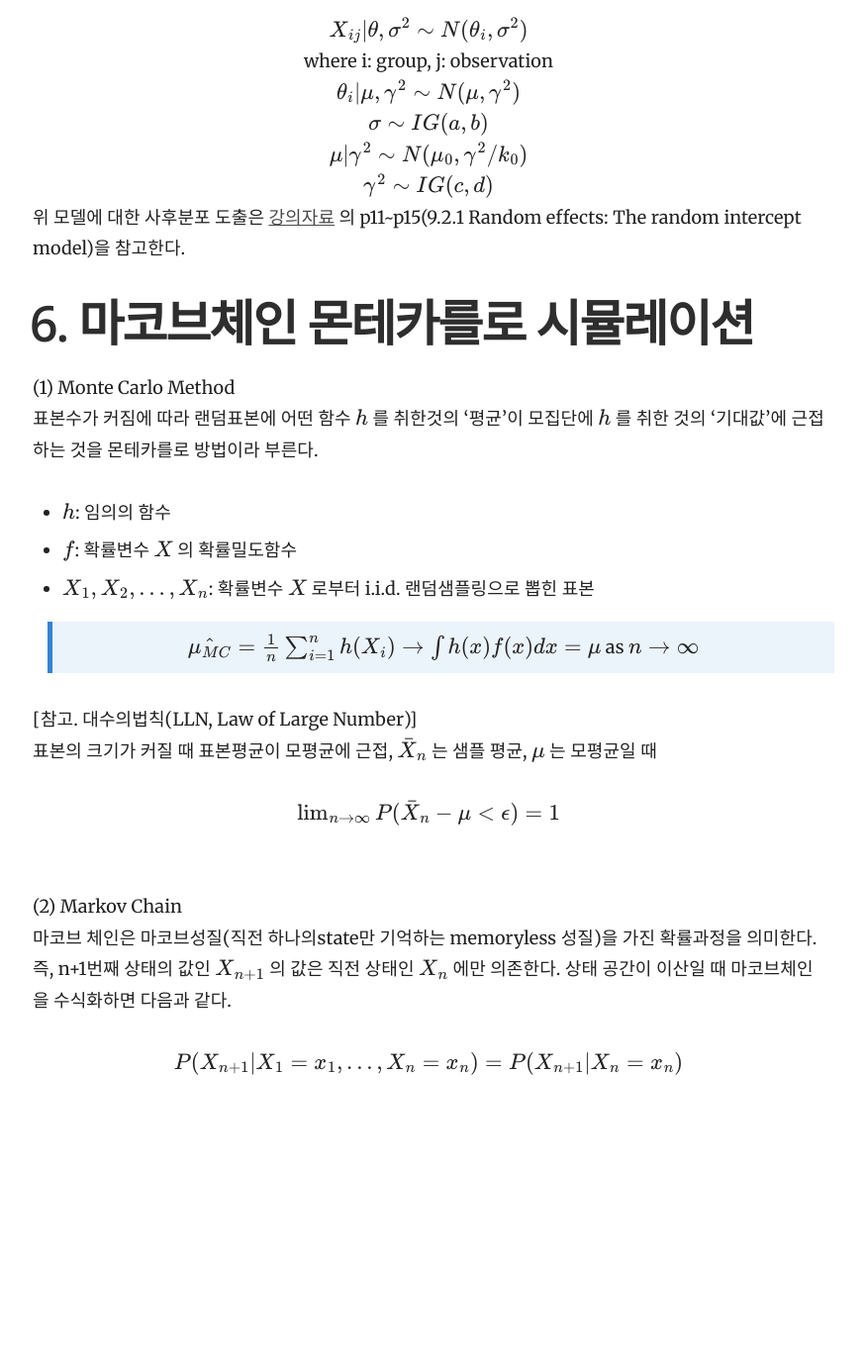
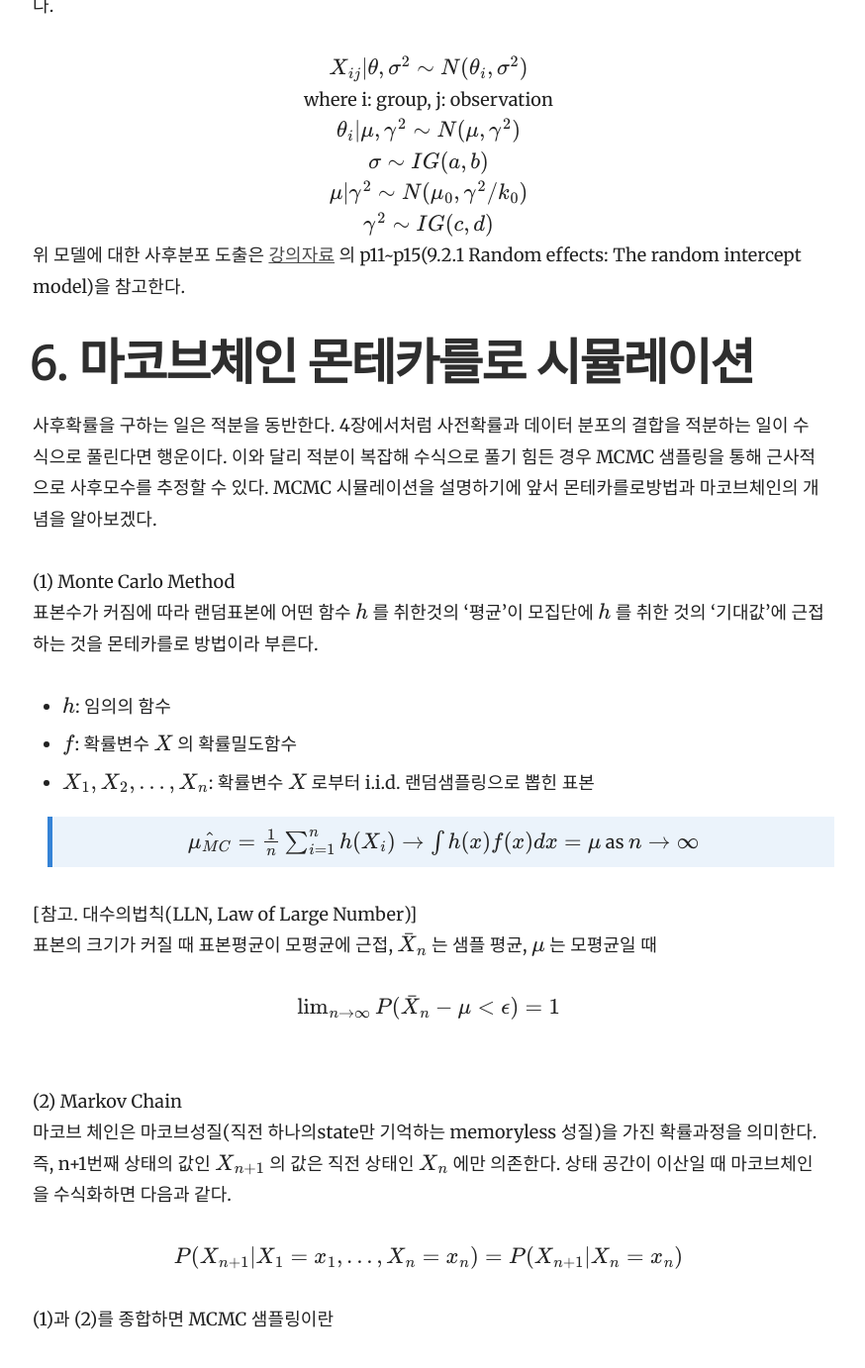
Before and after one commit to yrk3434/yrk3434.github.io, a Jekyll site: the page built from _docs/Theory/Bayesian Inference.md, in a window 1280 px wide and 1400 px high, scrolled down 6266 px. Shown: the top 1382 px of the window at 99% size, without its empty margins (357-1231 px from the left). Built offline with Jekyll 4.4.1, drawn with Linux system fonts in a browser that asks for light colours; formulas are drawn with MathJax 3; before the commit the page ends 7375 px from its top, so only the background shows below that.

Commit message:
Update Bayesian Inference.md

```diff
--- a/_docs/Theory/Bayesian Inference.md
+++ b/_docs/Theory/Bayesian Inference.md
@@ -190,6 +191,10 @@ iid 관측치의 경우 $ X1,...,Xn $ 의 정보상수는 $ nI_1(\theta) $
 
 
 # 6. 마코브체인 몬테카를로 시뮬레이션
+
+사후확률을 구하는 일은 적분을 동반한다. 4장에서처럼 사전확률과 데이터 분포의 결합을 적분하는 일이 수식으로 풀린다면 행운이다.
+이와 달리 적분이 복잡해 수식으로 풀기 힘든 경우 MCMC 샘플링을 통해 근사적으로 사후모수를 추정할 수 있다. MCMC 시뮬레이션을 설명하기에 앞서 몬테카를로방법과 마코브체인의 개념을 알아보겠다.
+
 (1) Monte Carlo Method <br/>
 표본수가 커짐에 따라 랜덤표본에 어떤 함수 $ h $ 를 취한것의 '평균'이 모집단에 $ h $ 를 취한 것의 '기대값'에 근접하는 것을 몬테카를로 방법이라 부른다. <br/>
 - $ h $: 임의의 함수
@@ -205,3 +210,6 @@ iid 관측치의 경우 $ X1,...,Xn $ 의 정보상수는 $ nI_1(\theta) $
 마코브 체인은 마코브성질(직전 하나의state만 기억하는 memoryless 성질)을 가진 확률과정을 의미한다. 즉, n+1번째 상태의 값인 $ X_{n+1} $ 의 값은 직전 상태인 $ X_n $ 에만 의존한다.
 상태 공간이 이산일 때 마코브체인을 수식화하면 다음과 같다. <br/>
 <center> $ P(X_{n+1}|X_1=x_1, ..., X_n=x_n ) = P(X_{n+1}|X_n=x_n) $ </center>
+
+<br/>
+(1)과 (2)를 종합하면 MCMC 샘플링이란
```
Also changed, not shown: other parts of _docs/Theory/Bayesian Inference.md (+1 -0 lines).
